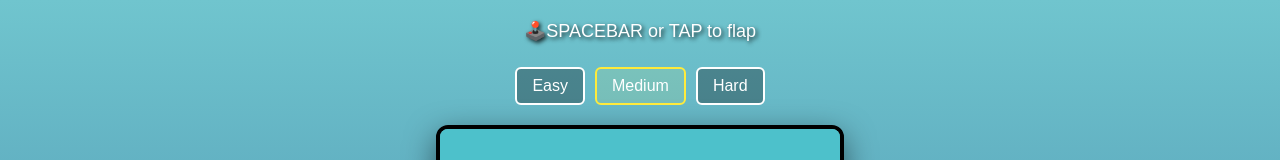
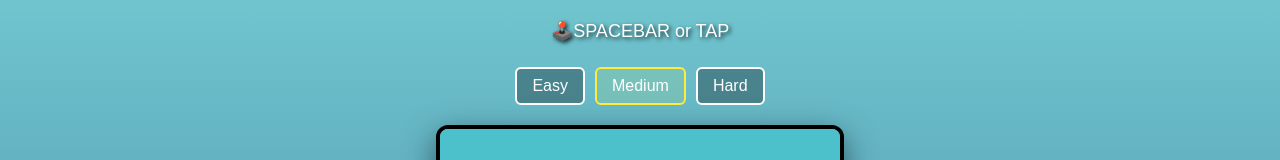
Before and after one commit to chizkidd/flappybird-game, a plain HTML site: page index.html in a window 1280 px wide. Shown: the top 160 px of the page. Drawn offline with Linux system fonts and the light colour scheme.

Commit message:
Update flap instruction text in index.html

```diff
--- a/index.html
+++ b/index.html
@@ -74,7 +74,7 @@
 </head>
 <body>
     <div class="instructions">
-        🕹️SPACEBAR or TAP to flap
+        🕹️SPACEBAR or TAP
     </div>
 
     <div class="controls">
```
